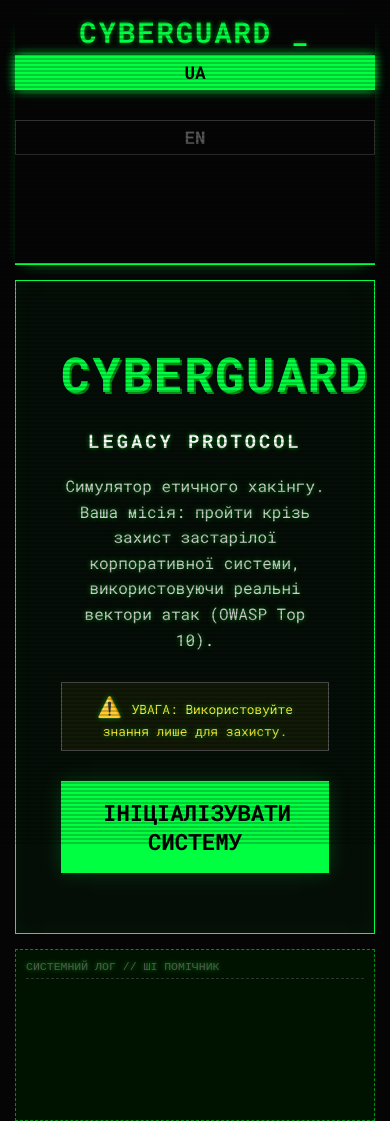
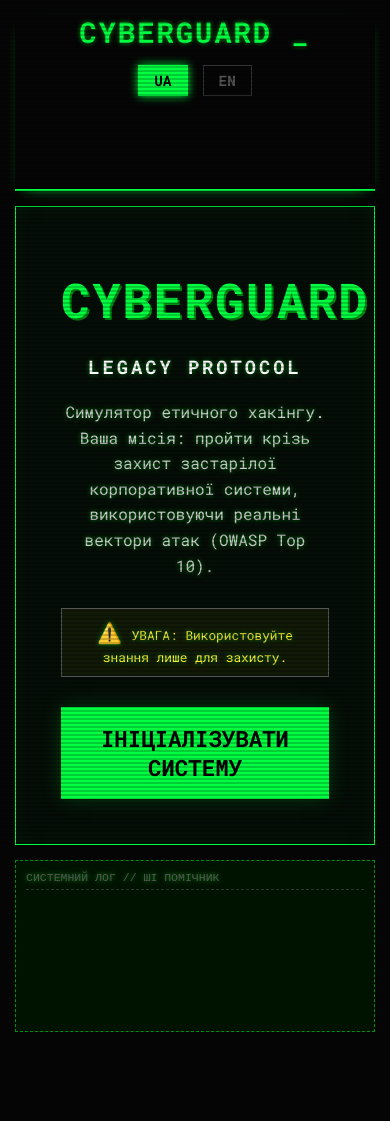
Before and after one commit to Dimetrius-eng/Cyberguard, a plain HTML site: page index.html in a window 390 px wide. Drawn offline with Linux system fonts and the light colour scheme.

Commit message:
style.css

```diff
--- a/css/style.css
+++ b/css/style.css
@@ -170,49 +170,59 @@ button:hover {
 .server-lock { text-align: center; padding: 30px; border: 2px solid var(--error-color); background: rgba(255, 51, 51, 0.05); }
 
 /* --- МОБІЛЬНА АДАПТАЦІЯ (RESPONSIVE) --- */
-/* --- МОБІЛЬНА АДАПТАЦІЯ (ВИПРАВЛЕНО ЦЕНТРУВАННЯ) --- */
 @media (max-width: 600px) {
     body {
         padding: 15px;
-        padding-bottom: 80px; /* Більше місця знизу */
+        padding-bottom: 80px;
     }
 
     .main-container {
         width: 100%;
-        box-sizing: border-box; /* Щоб рамка не вилазила за екран */
+        max-width: 100%; /* Гарантуємо, що не вилізе за межі */
+        box-sizing: border-box;
     }
 
+    /* --- ХЕДЕР (ЗАГОЛОВОК + МОВА) --- */
     header {
+        display: flex;
         flex-direction: column; /* Елементи стовпчиком */
+        align-items: center;    /* Центрування по горизонталі */
         justify-content: center;
-        align-items: center;    /* Горизонтальне центрування - КЛЮЧОВИЙ МОМЕНТ */
-        gap: 15px;
         width: 100%;
+        padding-bottom: 20px;
     }
 
     header div {
         width: 100%;
-        text-align: center; /* Центруємо текст всередині блоків */
         display: flex;
         flex-direction: column;
         align-items: center;
     }
 
     h1 {
-        text-align: center;
+        text-align: center;     /* Текст по центру */
+        width: 100%;            /* Блок на всю ширину */
+        margin: 0;
+        padding: 0;
         font-size: 1.8em;
-        width: 100%;
-        margin: 0;
         line-height: 1.2;
     }
 
+    /* --- ВИПРАВЛЕННЯ КНОПОК МОВИ --- */
     .lang-switch {
-        align-self: center;
-        margin-top: 5px;
+        width: auto !important; /* Контейнер НЕ на всю ширину */
         display: flex;
+        flex-direction: row !important; /* Кнопки в рядок, а не стовпчик */
         justify-content: center;
         gap: 15px;
-        width: 100%;
+        margin-top: 15px;
+    }
+
+    .lang-switch button {
+        width: auto !important; /* ЗАБОРОНЯЄМО розтягування! */
+        padding: 5px 15px;
+        font-size: 0.9em;
+        margin: 0;
     }
 
     #player-status {
@@ -223,16 +233,23 @@ button:hover {
         margin-top: 10px;
     }
 
-    /* Рівні на весь екран */
-    input, button, textarea {
+    /* --- КНОПКИ ГРИ (Ці мають бути широкими) --- */
+    /* Використовуємо селектор >, щоб не чіпати кнопки в хедері */
+    .main-container > main button,
+    .main-container > button,
+    .input-area button,
+    .login-form button,
+    .db-viewer button,
+    .server-lock button,
+    .start-btn {
+        width: 100%;
+        padding: 15px;
+    }
+
+    input, textarea {
         width: 100% !important;
         margin-bottom: 15px;
         box-sizing: border-box;
-        max-width: 100%;
-    }
-
-    button {
-        padding: 15px;
     }
 
     .url-bar {
@@ -240,11 +257,8 @@ button:hover {
         flex-wrap: wrap;
         justify-content: center;
     }
+}
 
-    .db-viewer {
-        overflow-x: hidden; /* Ховаємо горизонтальний скрол всередині рівнів */
-    }
-}
 /* Анімація помилки (тряска екрану) */
 @keyframes shake {
     0% { transform: translateX(0); }
```
